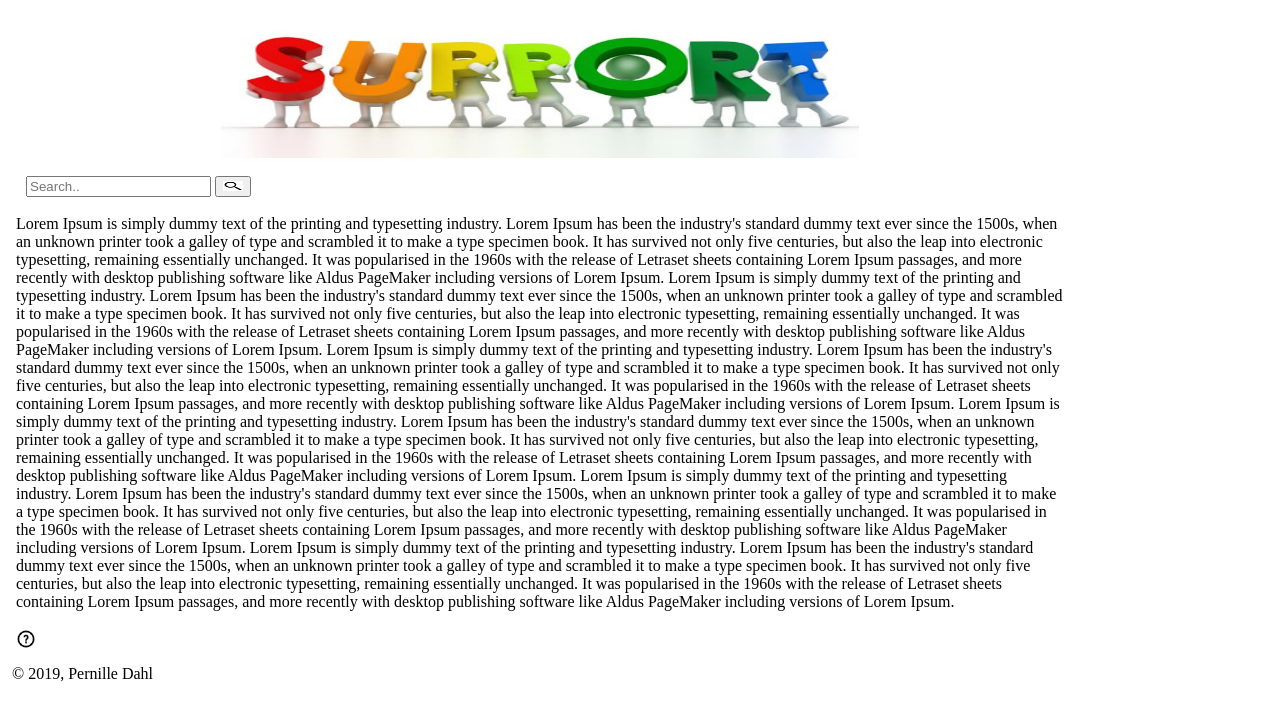
After one commit to pdahl95/s2019cst336, a PHP site: page /examples/support.html in a window 1280 px wide. The commit adds this page. Shown: the top 721 px of the page. Run offline with PHP 8.4, Linux system fonts and the light colour scheme.

Commit message:
hw1 fixes

```diff
--- /dev/null
+++ b/examples/css/style.css
@@ -0,0 +1,34 @@
+main, aside, section, article, search, header, footer, .content {
+    /*border: 1px solid red;*/
+}
+footer, section, article{
+    /*border: 2px solid red;*/
+    padding: 4px;
+}
+.supportImg{
+    height:150px;
+    width:60%;
+    display:block;
+    margin:auto;
+}
+.search{
+    width:20px;
+    height: 10px;
+}
+form{
+    padding: 14px;
+}
+section{
+    /*position: relative;*/
+}
+.helpbtn{
+    width: 20px;
+    height: 20px;
+    position: sticky;
+    top: 0;
+}
+.container{
+    padding-right: 200px;
+    position: relative;
+    /*overflow:hidden;*/
+}
--- /dev/null
+++ b/examples/support.html
@@ -0,0 +1,69 @@
+<!DOCTYPE html>
+<html>
+
+<head>
+    <title> Support </title>
+    <link rel="stylesheet" type="text/css" href="css/style.css">
+</head>
+
+<body>
+    <div class="container">
+        <!-- Body MAIN BOX -->
+        <main>
+            <!-- Header BOX -->
+            <header>
+                <img class="supportImg" src="img/support.jpg"></img>
+            </header>
+            <!-- Main BOX  -->
+
+            <content>
+                <!-- Left BOX  -->
+                <section>
+                    <!-- Search BOX-->
+                    <search>
+                        <form action="/action_page.php">
+                            <input type="text" placeholder="Search..">
+                            <button type="submit">
+                              <img class="search" src="img/search-support.png"></img>
+                          </button>
+                        </form>
+
+                    </search>
+                    <!-- Text BOX -->
+                    <article>
+                        Lorem Ipsum is simply dummy text of the printing and typesetting industry. Lorem Ipsum has been the industry's standard dummy text ever since the 1500s, when an unknown printer took a galley of type and scrambled it to make a type specimen book. It has
+                        survived not only five centuries, but also the leap into electronic typesetting, remaining essentially unchanged. It was popularised in the 1960s with the release of Letraset sheets containing Lorem Ipsum passages, and more recently
+                        with desktop publishing software like Aldus PageMaker including versions of Lorem Ipsum. Lorem Ipsum is simply dummy text of the printing and typesetting industry. Lorem Ipsum has been the industry's standard dummy text ever since
+                        the 1500s, when an unknown printer took a galley of type and scrambled it to make a type specimen book. It has survived not only five centuries, but also the leap into electronic typesetting, remaining essentially unchanged. It
+                        was popularised in the 1960s with the release of Letraset sheets containing Lorem Ipsum passages, and more recently with desktop publishing software like Aldus PageMaker including versions of Lorem Ipsum.
+
+                        Lorem Ipsum is simply dummy text of the printing and typesetting industry. Lorem Ipsum has been the industry's standard dummy text ever since the 1500s, when an unknown printer took a galley of type and scrambled it to make a type specimen book. It has
+                        survived not only five centuries, but also the leap into electronic typesetting, remaining essentially unchanged. It was popularised in the 1960s with the release of Letraset sheets containing Lorem Ipsum passages, and more recently
+                        with desktop publishing software like Aldus PageMaker including versions of Lorem Ipsum. Lorem Ipsum is simply dummy text of the printing and typesetting industry. Lorem Ipsum has been the industry's standard dummy text ever since
+                        the 1500s, when an unknown printer took a galley of type and scrambled it to make a type specimen book. It has survived not only five centuries, but also the leap into electronic typesetting, remaining essentially unchanged. It
+                        was popularised in the 1960s with the release of Letraset sheets containing Lorem Ipsum passages, and more recently with desktop publishing software like Aldus PageMaker including versions of Lorem Ipsum.
+                        Lorem Ipsum is simply dummy text of the printing and typesetting industry. Lorem Ipsum has been the industry's standard dummy text ever since the 1500s, when an unknown printer took a galley of type and scrambled it to make a type specimen book. It has
+                        survived not only five centuries, but also the leap into electronic typesetting, remaining essentially unchanged. It was popularised in the 1960s with the release of Letraset sheets containing Lorem Ipsum passages, and more recently
+                        with desktop publishing software like Aldus PageMaker including versions of Lorem Ipsum. Lorem Ipsum is simply dummy text of the printing and typesetting industry. Lorem Ipsum has been the industry's standard dummy text ever since
+                        the 1500s, when an unknown printer took a galley of type and scrambled it to make a type specimen book. It has survived not only five centuries, but also the leap into electronic typesetting, remaining essentially unchanged. It
+                        was popularised in the 1960s with the release of Letraset sheets containing Lorem Ipsum passages, and more recently with desktop publishing software like Aldus PageMaker including versions of Lorem Ipsum.<br> <br>
+
+                        <img class="helpbtn" src="img/help.png"></img>
+
+                    </article>
+
+                </section>
+                <!-- Right Box -->
+                <aside>
+
+                </aside>
+            </content>
+
+            <!-- Footer BOX -->
+            <footer> &copy 2019, Pernille Dahl </footer>
+        </main>
+    </div>
+
+</body>
+
+</html>
--- a/homework/1/data.html
+++ b/homework/1/data.html
@@ -23,7 +23,7 @@
         <!-- TODO: CHANGE FLOAT TO POSITION FOR IMAGE!!! -->
 
         <!-- Main Body of the Page-->
-        <div class="content">
+        <div class="content clearfix">
             <section>
                 <img class="dataone" src="/cst336/homework/1/img/123.png"></img>
                 <h2> Data Structures </h2>
--- a/homework/1/problem.html
+++ b/homework/1/problem.html
@@ -23,7 +23,7 @@
         <!-- TODO: CHANGE FLOAT TO POSITION FOR IMAGE!!! -->
 
         <!-- Main Body of the Page-->
-        <div class="content">
+        <div class="content clearfix">
             <h2> Algorithms and Data Structures Problems</h2>
             <div class="classic">
                 <b> Classic Problems: </b>
--- a/practise/css/style.css
+++ /dev/null
@@ -1,3 +0,0 @@
-main, aside, section, article, search, header, footer, .content {
-    display: inline;
-}
```
Also changed, not shown: homework/1/algo.html (+23 -47 lines), homework/1/css/style.css (+20 -10 lines), homework/1/main.html (+5 -7 lines), practise/support.html (deleted, +0 -29 lines), examples/img/help.png (added), examples/img/search-support.png (added), examples/img/support.jpg (added).
